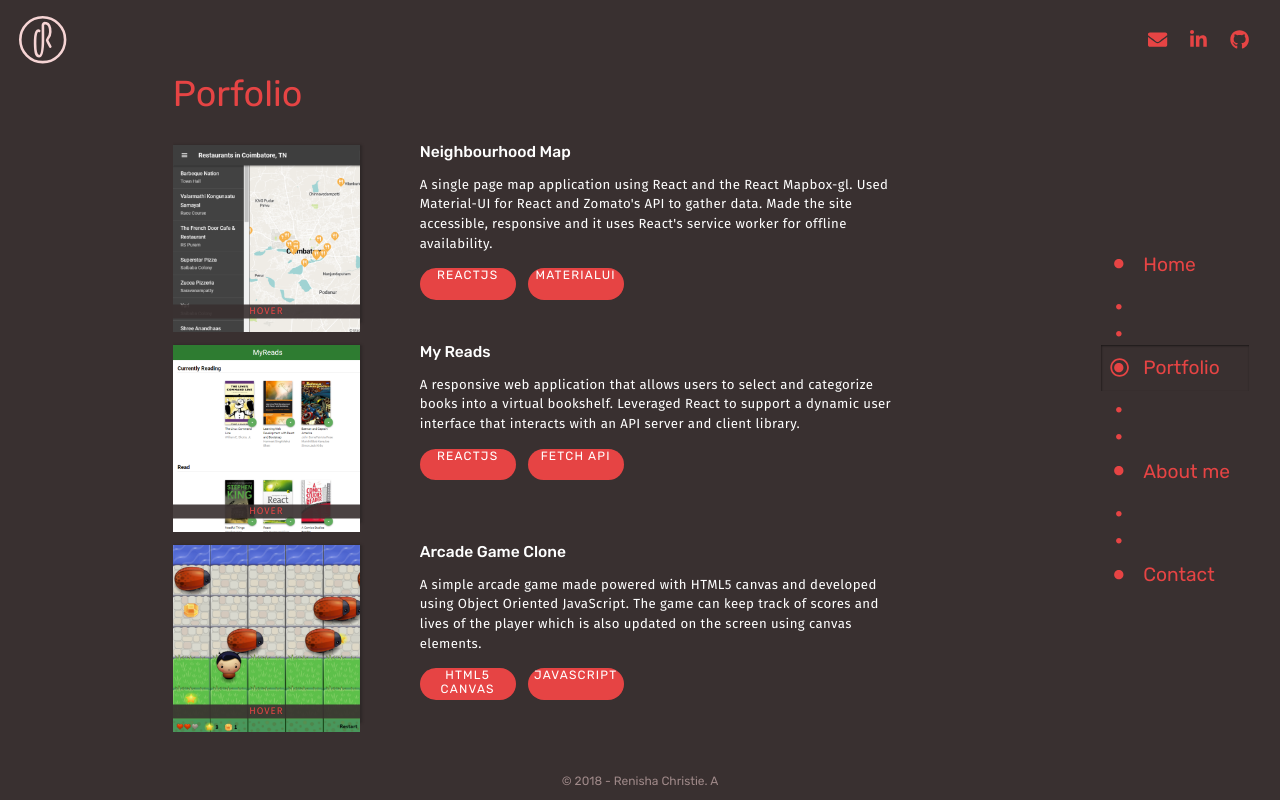
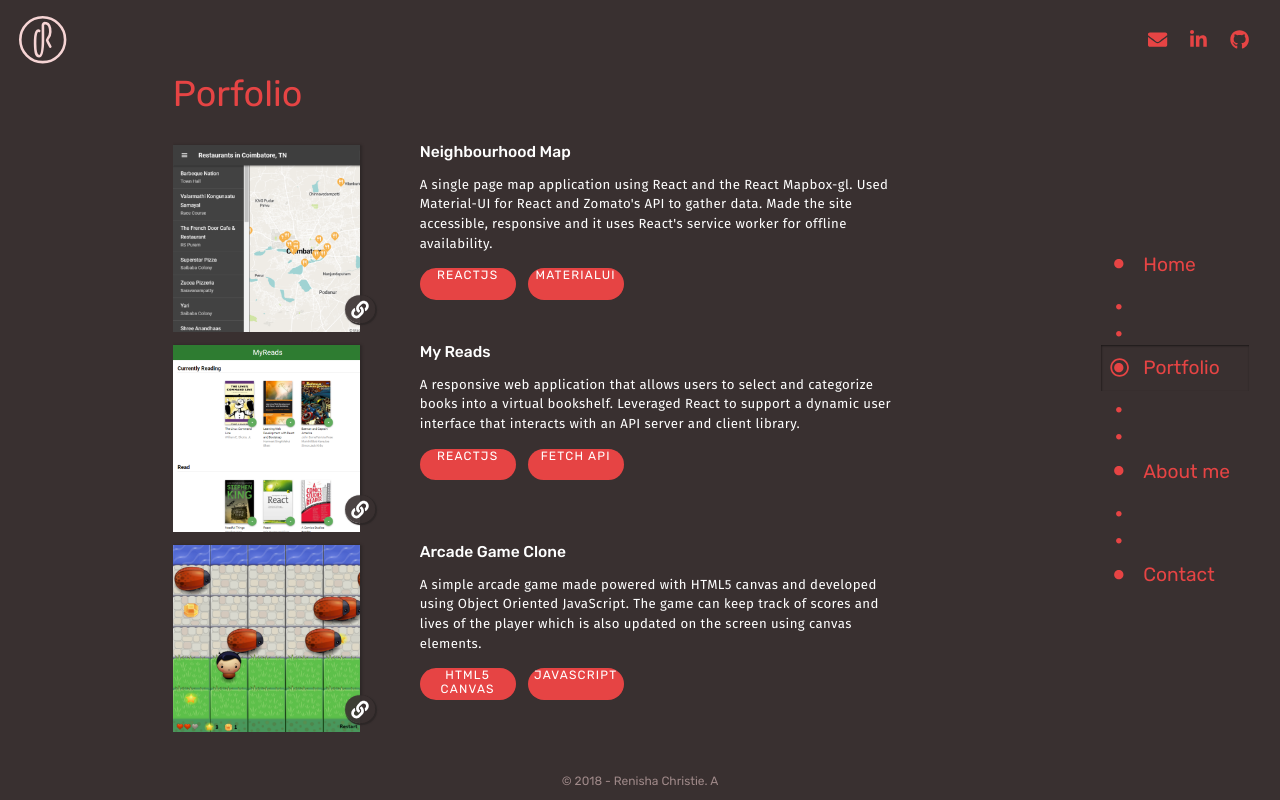
Before and after one commit to crisner/my-portfolio, a React (Create React App) app: page /portfolio in a window 1280 px wide. Built offline with nearby package versions, Linux system fonts and the light colour scheme.

Commit message:
Add show links on click functionality

```diff
--- a/src/components/PortfolioItem.js
+++ b/src/components/PortfolioItem.js
@@ -15,11 +15,15 @@ class PortfolioItem extends Component {
     onLeave = () => {
         this.setState({ hover: false });
     }
+    onClick = () => {
+        this.setState({ hover: !this.state.hover });
+    }
+
     render() {
         return (
             <div className={styles.Item}>
                 <div className={styles.thumbnail}>
-                    <div onMouseEnter={this.onHover} onMouseLeave={this.onLeave} className={styles.overlay}>
+                    <div onMouseEnter={this.onHover} onMouseLeave={this.onLeave} className={this.state.hover ? styles.overlay + ' ' + styles.overlayOnHover : styles.overlay}>
                         <div className={styles.links}>
                             <a href={this.props.repo}
                             className={this.state.hover ? styles.top + ' ' + styles.topOnHover : styles.top}
@@ -45,7 +49,11 @@ class PortfolioItem extends Component {
                             (max-width: 1024px) 400px,
                             (min-width: 1025px) 600px"
                     src={this.props.thumbnailSmall} alt={this.props.title} />
-                    <div className={styles.mouseOver} title="Roll mouse over image">Hover</div>
+                    <FontAwesomeIcon
+                    className={styles.mouseOver}
+                    onClick={this.onClick}
+                    title="Roll mouse over image"
+                    icon="link" />
                 </div>
                 <div className={styles.details}>
                     <h4>{this.props.title}</h4>
--- a/src/components/PortfolioItem.module.css
+++ b/src/components/PortfolioItem.module.css
@@ -6,6 +6,7 @@
 }
 
 .thumbnail {
+    width: min-content;
     position: relative;
     display: flex;
     flex-direction: column;
@@ -19,19 +20,24 @@
 }
 
 .thumbnail .mouseOver {
-    color: #e64444;
-    font-size: 0.8em;
-    letter-spacing: 0.1em;
-    text-transform: uppercase;
-    width: 100%;
-    padding: 0.14em 0;
+    color: #ffffff;
+    width: 10%;
+    height: 10%;
+    border-radius: 50%;
+    padding: 3%;
     background: #393030e8;
-    text-align: center;
     position: relative;
-    top: -17%;
-    left: 0%;
+    top: -25%;
+    left: 60%;
     bottom: 0;
-    transform: translate(0, 17%);
+    box-shadow: 1px 1px 1px 1px #2d2727;
+    transform: translate(-60%, 25%);
+    transition: transform 1s cubic-bezier(0.075, 0.82, 0.165, 1);
+}
+
+.thumbnail .mouseOver:hover {
+    background: #E64444;
+    transform: translate(-60%, 25%) scale(1.4);
 }
 
 .thumbnail .overlay {
@@ -45,10 +51,9 @@
     opacity: 0;
     cursor: pointer;
     transition: opacity 0.4s ease-in;
-    z-index: 1;
 }
 
-.thumbnail .overlay:hover {
+.thumbnail .overlayOnHover {
     opacity: 1;
 }
 
```
